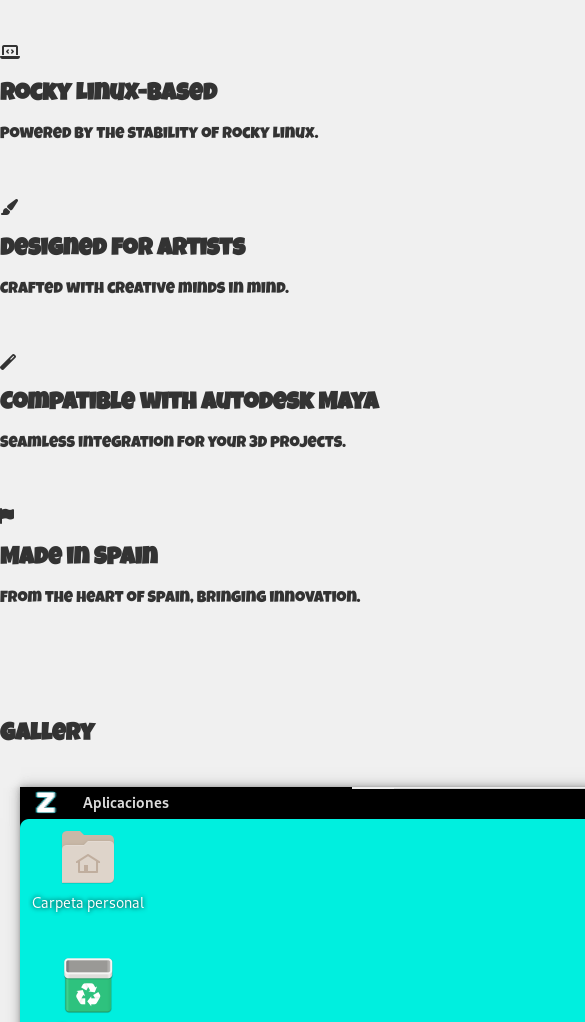
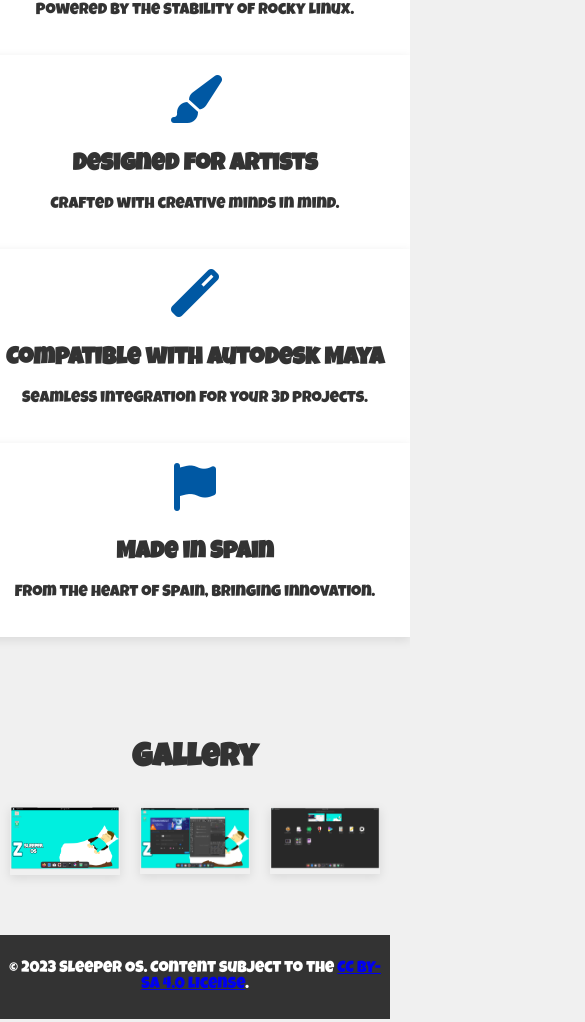
Before and after one commit to victinifan360/Sleeper-OS-Website, a plain HTML site: page index.html in a window 390 px wide. Shown: the part 557-1579 px from the top of the page, 585 px wide, since content can reach past the window. Drawn offline with Linux system fonts and the light colour scheme.

Commit message:
Update styles.css

```diff
--- a/styles.css
+++ b/styles.css
@@ -14,7 +14,6 @@ header {
     align-items: center;
     padding: 10px 20px;
 }
-
 .logo img {
     height: 50px;
     width: auto;
@@ -34,7 +33,6 @@ nav a {
     color: #fff;
     transition: color 0.3s;
 }
-
 nav a:hover {
     color: #ffd700;
 }
@@ -68,6 +66,22 @@ footer {
     justify-content: center;
     padding: 50px 0;
 }
+.feature {
+    flex: 0 0 calc(33.33% - 20px);
+    text-align: center;
+    margin: 0 10px;
+    padding: 20px;
+    background-color: #fff;
+    box-shadow: 0px 3px 10px rgba(0, 0, 0, 0.1);
+    transition: transform 0.3s, box-shadow 0.3s;
+}
+
+.feature i {
+    font-size: 3rem;
+    margin-bottom: 10px;
+    color: #0058a3;
+    transition: color 0.3s, transform 0.3s;
+}
 
 /* Agregar efecto hover para dispositivos de pantalla grande */
 .feature:hover {
@@ -75,7 +89,13 @@ footer {
     box-shadow: 0px 6px 15px rgba(0, 0, 0, 0.2);
 }
 
-/* Estilos para dispositivos móviles */
+/* Cambiar color y efecto de movimiento lento al pasar el cursor en dispositivos de pantalla grande */
+.feature:hover i {
+    color: #ffd700;
+    transform: translateY(-2px);
+}
+
+/* Estilos para dispositivos móviles (incluso en pantallas grandes) */
 @media (max-width: 768px) {
     header {
         flex-direction: column;
@@ -83,10 +103,9 @@ footer {
         padding: 10px;
     }
 
+    /* Reducir el tamaño del logo para dispositivos móviles */
     .logo img {
-        height: auto;
-        width: 100%;
-        margin-bottom: 10px;
+        height: 30px;
     }
 
     nav {
@@ -125,16 +144,37 @@ footer {
         padding: 20px;
     }
 
+    /* Estilos de la galería para dispositivos móviles (incluso en pantallas grandes) */
     .gallery {
-        padding: 30px 0;
+        text-align: center;
+        padding: 50px 0;
     }
 
     .gallery h2 {
-        font-size: 1.5rem;
+        font-size: 2rem;
+        margin-bottom: 20px;
+    }
+
+    .gallery-images {
+        display: flex;
+        justify-content: center;
+        align-items: center;
+        flex-wrap: wrap;
     }
 
     .gallery-image {
-        flex: 0 0 100%;
-        margin: 10px 0;
+        flex: 0 0 calc(33.33% - 20px);
+        margin: 10px;
+        box-shadow: 0px 3px 10px rgba(0, 0, 0, 0.1);
+        transition: transform 0.3s, box-shadow 0.3s;
+    }
+
+    .gallery-image img {
+        max-width: 100%;
+        height: auto;
+    }
+    .gallery-image:hover {
+        transform: translateY(-5px);
+        box-shadow: 0px 6px 15px rgba(0, 0, 0, 0.2);
     }
 }
```
